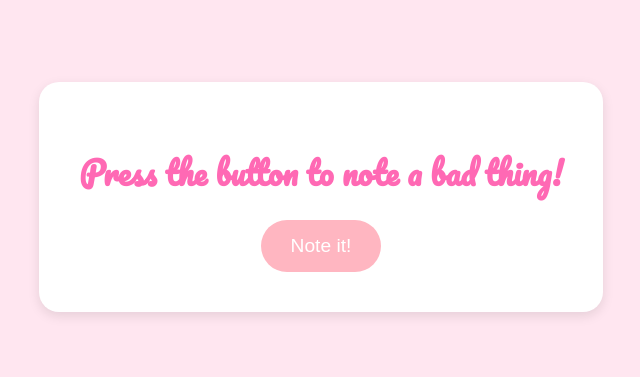
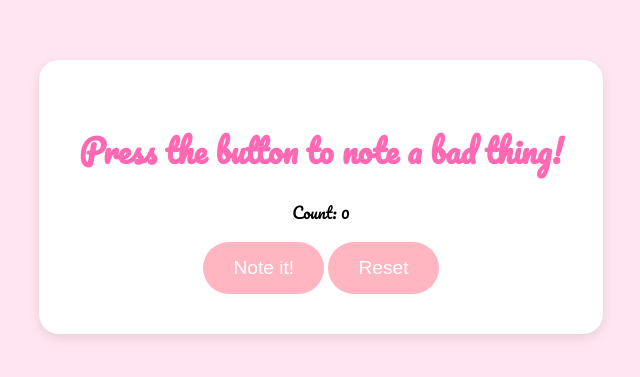
Before and after one commit to nityaashetty/nit.github.io, a plain HTML site: page index.html in a window 1280 px wide. Shown: the part 203-580 px from the top of the page, without its empty margins (319-959 px from the left). Drawn offline with nearby package versions, Linux system fonts and the light colour scheme.

Commit message:
Update index.html

```diff
--- a/index.html
+++ b/index.html
@@ -2,7 +2,7 @@
 <html lang="en">
 <head>
   <meta charset="UTF-8" />
-  <meta name="viewport" content="width=device-width, initial-scale=1.0"/>
+  <meta name="viewport" content="width=device-width, initial-scale=1" />
   <title>Bad Thing Noted!</title>
   <link rel="stylesheet" href="style.css" />
   <link href="https://fonts.googleapis.com/css2?family=Pacifico&display=swap" rel="stylesheet" />
@@ -10,7 +10,9 @@
 <body>
   <div class="container">
     <h1 id="message">Press the button to note a bad thing!</h1>
+    <p>Count: <span id="count">0</span></p>
     <button id="confettiBtn">Note it!</button>
+    <button id="resetBtn">Reset</button>
   </div>
 
   <script src="https://cdn.jsdelivr.net/npm/canvas-confetti@1.6.0/dist/confetti.browser.min.js"></script>
```
